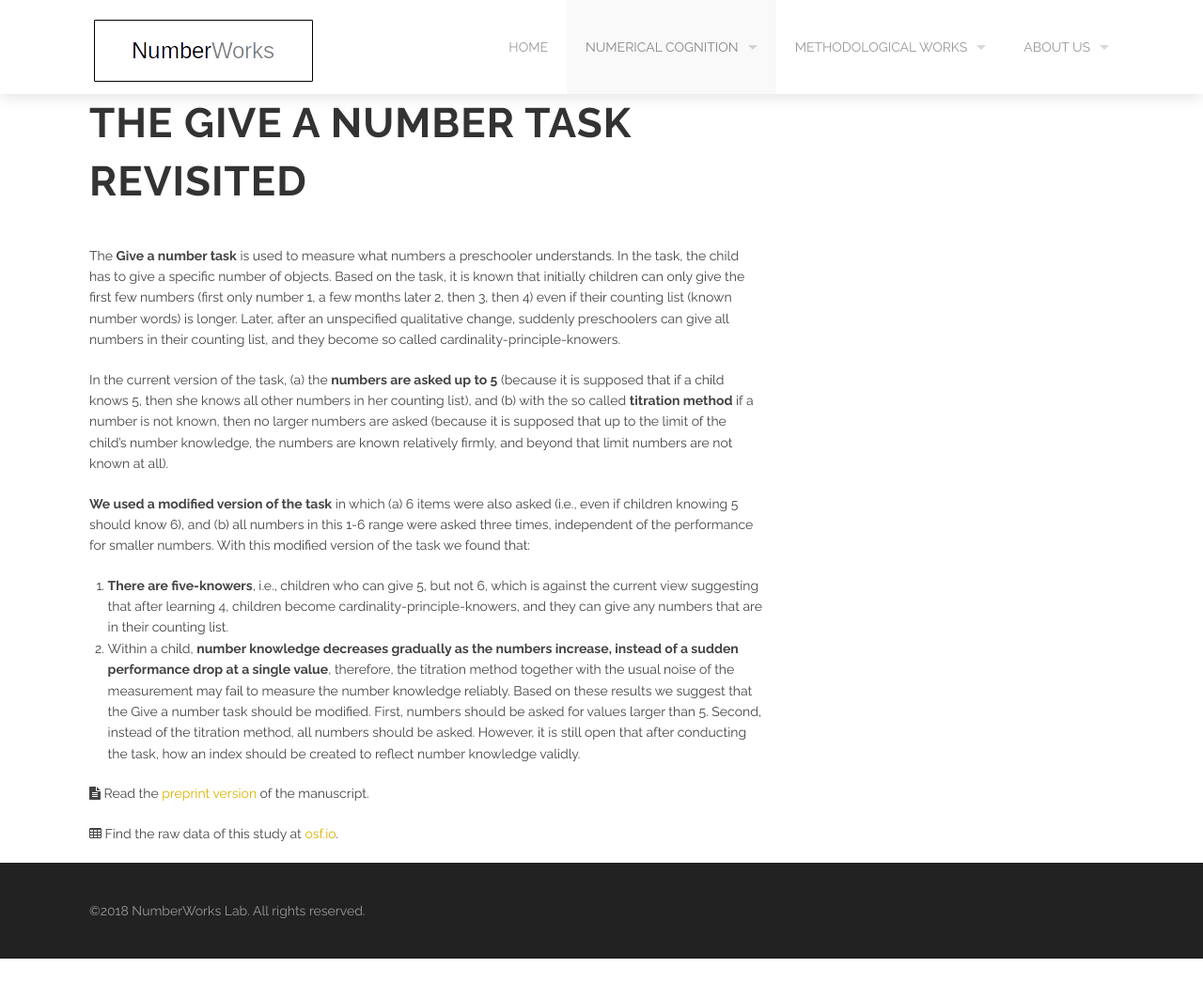
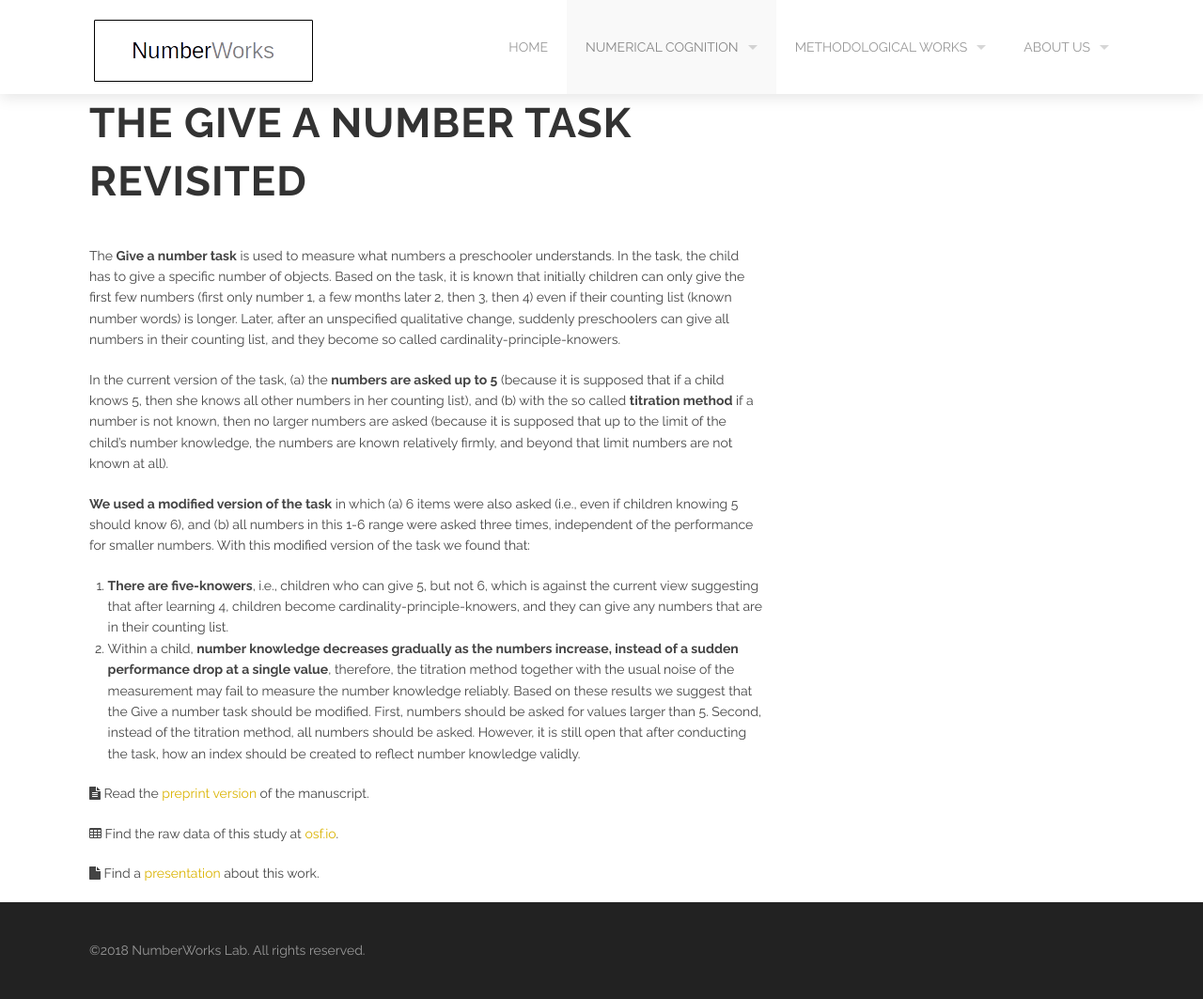
Before and after one commit to theNumberWorks/numberworks_website, a Jekyll site: the page built from the_give_a_number_task_revisited.md, in a window 1280 px wide. Shown: the whole page at 94% size. Built offline with Jekyll 4.4.1, drawn with Linux system fonts in a browser that asks for light colours; before the commit the page ends 1020 px from its top, so only the background shows below that.

Commit message:
Update the_give_a_number_task_revisited.md

```diff
--- a/the_give_a_number_task_revisited.md
+++ b/the_give_a_number_task_revisited.md
@@ -16,3 +16,5 @@ Based on these results we suggest that the Give a number task should be modified
 <i class='fa fa-file-text'></i> Read the [preprint version](https://osf.io/2kh9s) of the manuscript.
 
 <i class='fa fa-table'></i> Find the raw data of this study at [osf.io](https://osf.io/z28hd/).
+
+<i class='fa fa-file'></i> Find a [presentation](https://docs.google.com/presentation/d/1hTaC9UZBgd-6tG6vQ9lPZxOnhCBYCwosbUfs-BSp4YA/edit?usp=sharing) about this work.
```
